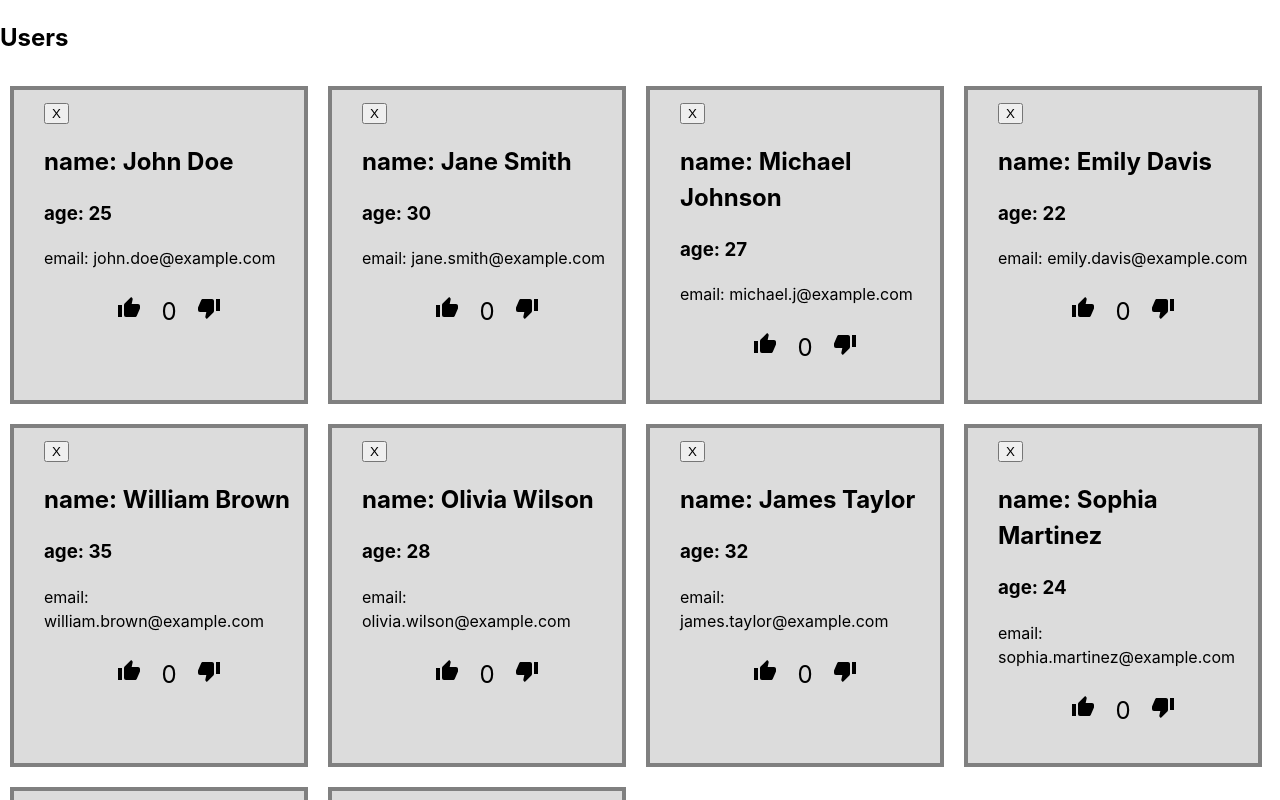
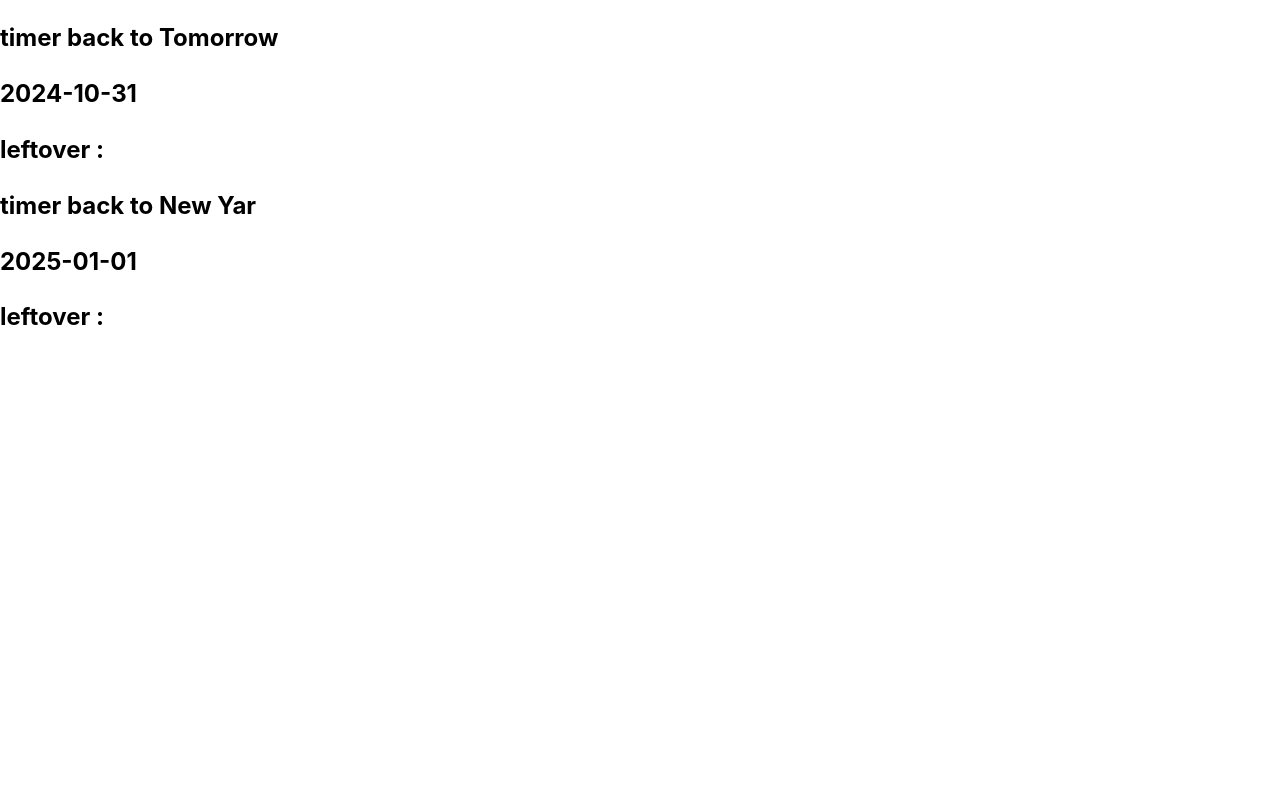
Before and after one commit to Vlad-student/react-practice-18-09-2024-main, a React (Vite) app: page / in a window 1280 px wide. Shown: the top 800 px of the page. Built offline with nearby package versions, Linux system fonts and the light colour scheme.

Commit message:
add hooks

```diff
--- a/package.json
+++ b/package.json
@@ -12,6 +12,8 @@
   "dependencies": {
     "@mdi/js": "^7.4.47",
     "@mdi/react": "^1.6.1",
+    "classnames": "^2.5.1",
+    "date-fns": "^4.1.0",
     "react": "^18.3.1",
     "react-dom": "^18.3.1"
   },
--- a/src/App.jsx
+++ b/src/App.jsx
@@ -1,12 +1,12 @@
-import UsersSection from "./components/UsersSection/UsersSection";
-
+import TimeBack from "./components/TimerBack/TimeBack";
 
 
 
 function App() {
   return (
     <>
-<UsersSection/>
+<TimeBack title='Tomorrow' dateStr ='2024-10-31'/>
+<TimeBack title = 'New Yar ' dateStr = '2025-01-01'/>
     </>
   )
 }
--- /dev/null
+++ b/src/components/TimerBack/TimeBack.jsx
@@ -0,0 +1,38 @@
+import {useState, useEffect} from 'react';
+import PropTypes from 'prop-types';
+import {parseISO} from 'date-fns';
+
+
+
+const TimeBack = (props) => {
+    const { title, dateStr} =props;
+    const date = parseISO(dateStr);
+    const [timeleftover, setTimeLeftover] = useState('');
+
+useEffect(() => {
+    const idInterval = setInterval (() => {
+
+    }, 1000)
+    return () => {
+        clearInterval (idInterval);
+    };
+}, []);
+
+
+    return (
+        <div>
+            <h2>timer back to {title} </h2>
+            <h2>{dateStr}</h2>
+            <h2> leftover : {timeleftover}</h2>
+        </div>
+    );
+};
+
+
+TimeBack.propTypes = {
+title: PropTypes.string,
+dateStr: PropTypes.string,
+};
+
+
+export default TimeBack;
--- a/src/components/UserProfile/UserProfile.jsx
+++ b/src/components/UserProfile/UserProfile.jsx
@@ -38,7 +38,7 @@ const UserProfile = (props) => {
       style={{ border: borderSelect }}
     >
       <button onClick={changeIsDelete}>X</button>
-      <h2>name: {name}</h2>
+      <h2>name: <span>{name}</span></h2>
       <h3>age: {age}</h3>
       <p>email: {email}</p>
       <p className={styles.flex}>
--- a/src/components/UserProfile/UserProfile.module.scss
+++ b/src/components/UserProfile/UserProfile.module.scss
@@ -1,4 +1,5 @@
 @use '/src/common/styles/colors' as *;
+@use '/src/common/styles/mixin' as *;
 
 $indent: 10px;
 
@@ -8,10 +9,15 @@ $indent: 10px;
   margin: $indent;
   background-color: gainsboro;
   width: 250px;
+  h2 > span {
+    color: $accentColor;
+  }
+  p > span{
+    color: $infoColor;
+  }
 }
 .flex{
-  display: flex;
-  justify-content: center;
+ @include userprof (center);
   font-size: 1.5em;
 }
 .amount{
--- a/src/components/UsersSection/UsersSection.module.scss
+++ b/src/components/UsersSection/UsersSection.module.scss
@@ -1,4 +1,10 @@
+@use '/src/common/styles/mixin' as *;
+
 .container{
-  display: flex;
-  flex-wrap: wrap;
+  @include flex(row, wrap, space-around, stretch);
+//   display: flex;
+//   flex-wrap: wrap;
+//   justify-content: center;
+//   align-items: stretch;
+//
 }
```
Also changed, not shown: src/common/styles/_mixin.scss (added, +13 -0 lines), 1 other file (tests, documents, lock files or other folders).
